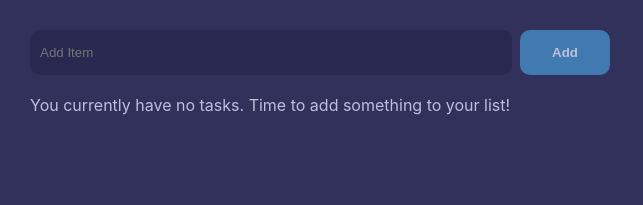
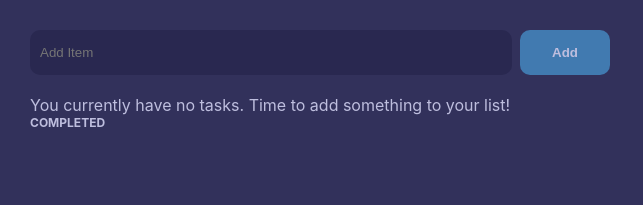
Before and after one commit to thary25/to-do-list, a React (Create React App) app: page / in a window 1280 px wide. Shown: the top 205 px of the page, without its empty margins (0-643 px from the left). Built offline with nearby package versions, Linux system fonts and the light colour scheme.

Commit message:
Added a section to display completed tasks.

```diff
--- a/src/components/task/TaskItem.js
+++ b/src/components/task/TaskItem.js
@@ -9,7 +9,9 @@ export default function TaskItem({
 
   return (
     <li className={classes.item}>
-      <p>{text}</p>
+      <p className={status === "complete" ? classes.complete : undefined}>
+        {text}
+      </p>
       <div>
         <span>{date}</span>
         {status !== "complete" && (
--- a/src/components/task/TaskItem.module.css
+++ b/src/components/task/TaskItem.module.css
@@ -37,3 +37,7 @@
 .done:hover {
   background-color: #129153;
 }
+
+.complete {
+  text-decoration: line-through;
+}
--- a/src/page/Home.js
+++ b/src/page/Home.js
@@ -34,6 +34,9 @@ export default function HomePage() {
     taskIsNotNull = false;
   }
 
+  const taskCompleted = taskList.filter((task) => task.status !== "to-do");
+  const taskToDo = taskList.filter((task) => task.status !== "complete");
+
   return (
     <>
       <Section>
@@ -47,12 +50,20 @@ export default function HomePage() {
           <>
             <HeadingH3>To Do</HeadingH3>
             <TaskList
-              taskList={taskList}
+              taskList={taskToDo}
               deleteTask={deleteTaskHandler}
               completeTaskAction={completeTaskHandler}
             />
           </>
         )}
+        <>
+          <HeadingH3>Completed</HeadingH3>
+          <TaskList
+            taskList={taskCompleted}
+            deleteTask={deleteTaskHandler}
+            completeTaskAction={completeTaskHandler}
+          />
+        </>
       </Section>
     </>
   );
```
